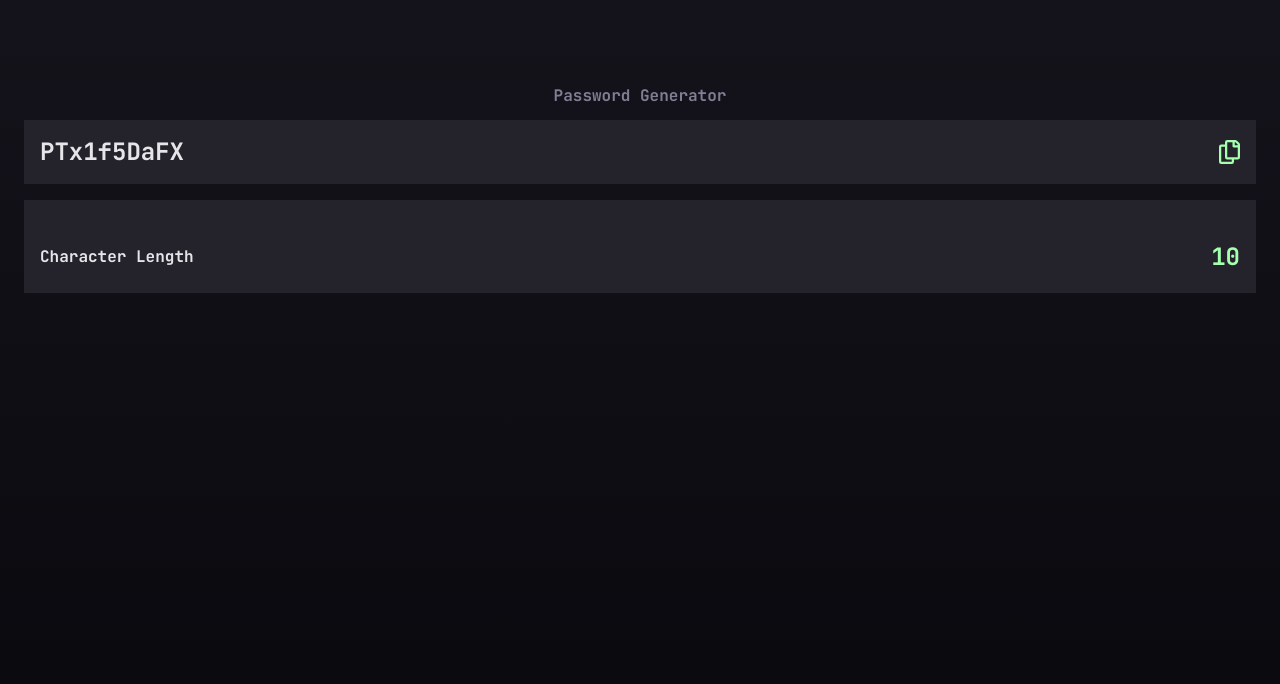
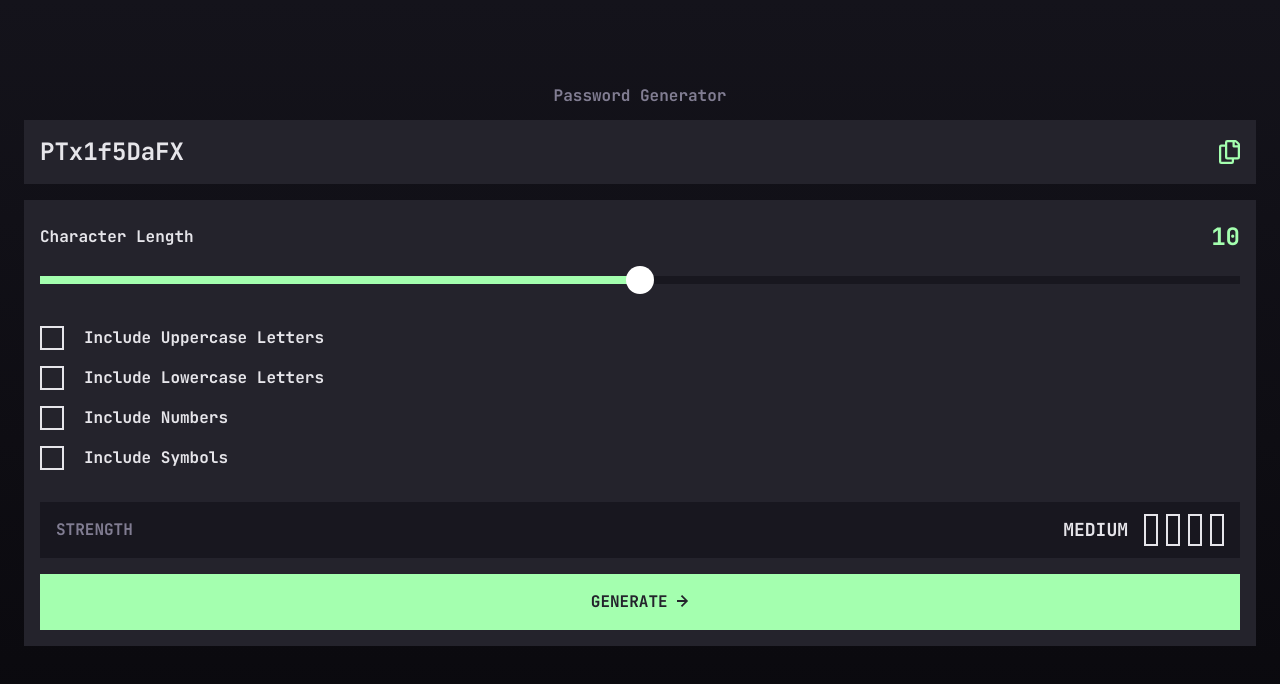
Before and after one commit to ZurabKobakhidze/password-generator-app, a React (Vite) app: page / in a window 1280 px wide. Shown: the top 684 px of the page. Built offline with nearby package versions, Linux system fonts and the light colour scheme.

Commit message:
feat: add update css

```diff
--- a/src/App.jsx
+++ b/src/App.jsx
@@ -1,5 +1,4 @@
-
-import './app.css';
+import "./app.css";
 
 function App() {
   // const [count, setCount] = useState(0);
@@ -9,7 +8,12 @@ function App() {
       <h2 className="password_h2">Password Generator</h2>
       <div className="copy_box">
         <h1 className="copy_numbers">PTx1f5DaFX</h1>
-        <svg className="copy_logo" width="21" height="24" xmlns="http://www.w3.org/2000/svg">
+        <svg
+          className="copy_logo"
+          width="21"
+          height="24"
+          xmlns="http://www.w3.org/2000/svg"
+        >
           <path
             d="M20.341 3.091 17.909.659A2.25 2.25 0 0 0 16.319 0H8.25A2.25 2.25 0 0 0 6 2.25V4.5H2.25A2.25 2.25 0 0 0 0 6.75v15A2.25 2.25 0 0 0 2.25 24h10.5A2.25 2.25 0 0 0 15 21.75V19.5h3.75A2.25 2.25 0 0 0 21 17.25V4.682a2.25 2.25 0 0 0-.659-1.591ZM12.469 21.75H2.53a.281.281 0 0 1-.281-.281V7.03a.281.281 0 0 1 .281-.281H6v10.5a2.25 2.25 0 0 0 2.25 2.25h4.5v1.969a.282.282 0 0 1-.281.281Zm6-4.5H8.53a.281.281 0 0 1-.281-.281V2.53a.281.281 0 0 1 .281-.281H13.5v4.125c0 .621.504 1.125 1.125 1.125h4.125v9.469a.282.282 0 0 1-.281.281Zm.281-12h-3v-3h.451c.075 0 .147.03.2.082L18.667 4.6a.283.283 0 0 1 .082.199v.451Z"
             fill="#A4FFAF"
@@ -21,7 +25,42 @@ function App() {
           <h2 className="character_length">Character Length</h2>
           <h2 className="character_number">10</h2>
         </div>
-
+        <div className="input_box">
+          <input type="range" id="vol" name="vol" min="0" max="4" value="2" />
+          <output></output>
+          <div class="green_line"></div>
+        </div>
+        <div className="checkbox_div">
+          <div className="checkbox_label_box">
+           <div className="checkbox_button"></div>
+            <span class="checkbox_text">Include Uppercase Letters</span>
+          </div>
+          <div className="checkbox_label_box">
+          <div className="checkbox_button"></div>
+            <span class="checkbox_text">Include Lowercase Letters</span>
+          </div>
+          <div className="checkbox_label_box">
+          <div className="checkbox_button"></div>
+            <span class="checkbox_text">Include Numbers</span>
+          </div>
+          <div className="checkbox_label_box">
+          <div className="checkbox_button"></div>
+            <span class="checkbox_text">Include Symbols</span>
+          </div>
+        </div>
+        <div className="strength_box">
+          <h2 className="strength_h2">STRENGTH</h2>
+          <div className="strength_power">
+            <span className="medium_text">MEDIUM</span>
+            <div className="energy_levels_box">
+              <div className="level"></div>
+              <div className="level"></div>
+              <div className="level"></div>
+              <div className="level"></div>
+            </div>
+          </div>
+        </div>
+        <button className="generate_button">GENERATE <svg width="12" height="12" xmlns="http://www.w3.org/2000/svg"><path fill="#24232C" d="m5.106 12 6-6-6-6-1.265 1.265 3.841 3.84H.001v1.79h7.681l-3.841 3.84z"/></svg></button>
       </div>
     </div>
   );
--- a/src/app.css
+++ b/src/app.css
@@ -51,14 +51,21 @@ body {
   padding-top: 21px;
   padding-left: 16px;
   padding-right: 16px;
+  padding-bottom: 16px;
   box-sizing: border-box;
   margin-top: 16px;
+  display: flex;
+  flex-direction: column;
+  align-items: center;
 }
 
 .character_box {
   display: flex;
   align-items: center;
   justify-content: space-between;
+  flex-direction: row;
+  width: 100%;
+  height: 32px;
 }
 
 .character_length {
@@ -78,3 +85,147 @@ body {
   line-height: 32px;
   color: #a4ffaf;
 }
+
+.input_box {
+  width: 100%;
+  display: flex;
+  flex-direction: column;
+  align-items: center;
+  position: relative;
+  padding-bottom: 40px;
+}
+
+input[type="range"] {
+  -webkit-appearance: none;
+  width: 100%;
+  margin-top: 23px;
+  cursor: pointer;
+}
+
+input[type="range"]::-webkit-slider-runnable-track {
+  background: #18171f;
+
+  height: 8px;
+}
+
+input[type="range"]::-webkit-slider-thumb {
+  -webkit-appearance: none;
+  background-color: white;
+  height: 28px;
+  width: 28px;
+  border-radius: 50%;
+  margin-top: -10px;
+  background-position: center;
+  position: relative;
+  z-index: 2;
+}
+
+.green_line {
+  width: 50%;
+  background: #a4ffaf;
+  height: 8px;
+  top: 23px;
+  position: absolute;
+  left: 0;
+}
+
+.checkbox_div {
+  width: 100%;
+  display: flex;
+  flex-direction: column;
+  align-items: flex-start;
+  gap: 16px;
+  padding-bottom: 32px;
+  box-sizing: border-box;
+}
+
+.checkbox_text {
+  font-family: "JetBrains Mono";
+  font-style: normal;
+  font-weight: 700;
+  font-size: 16px;
+  line-height: 21px;
+  color: #e6e5ea;
+}
+
+.checkbox_label_box {
+  display: flex;
+  flex-direction: row;
+  gap: 20px;
+  align-items: center;
+  position: relative;
+}
+
+.checkbox_button{
+    width: 20px;
+    height: 20px;
+    border: 2px solid #E6E5EA;
+    cursor: pointer;
+}
+
+.strength_box {
+  display: flex;
+  flex-direction: row;
+  align-items: center;
+  justify-content: space-between;
+  width: 100%;
+  height: 56px;
+  background: #18171f;
+  padding-left: 16px;
+  padding-right: 16px;
+  box-sizing: border-box;
+}
+
+.strength_h2 {
+  font-family: "JetBrains Mono";
+  font-style: normal;
+  font-weight: 700;
+  font-size: 16px;
+  line-height: 21px;
+  text-align: center;
+  color: #817d92;
+}
+
+.strength_power {
+  display: flex;
+  flex-direction: row;
+  align-items: center;
+  gap: 16px;
+}
+
+.medium_text {
+  font-family: "JetBrains Mono";
+  font-style: normal;
+  font-weight: 700;
+  font-size: 18px;
+  line-height: 24px;
+  text-align: right;
+  color: #e6e5ea;
+}
+
+.energy_levels_box {
+  display: flex;
+  gap: 8px;
+}
+
+.level {
+  width: 10px;
+  height: 28px;
+  border: 2px solid #e6e5ea;
+}
+
+.generate_button {
+  background: #a4ffaf;
+  width: 100%;
+  height: 56px;
+  font-family: "JetBrains Mono";
+  font-style: normal;
+  font-weight: 700;
+  font-size: 16px;
+  line-height: 21px;
+  text-align: center;
+  color: #24232c;
+  margin-top: 16px;
+  border: none;
+  cursor: pointer;
+}
```
